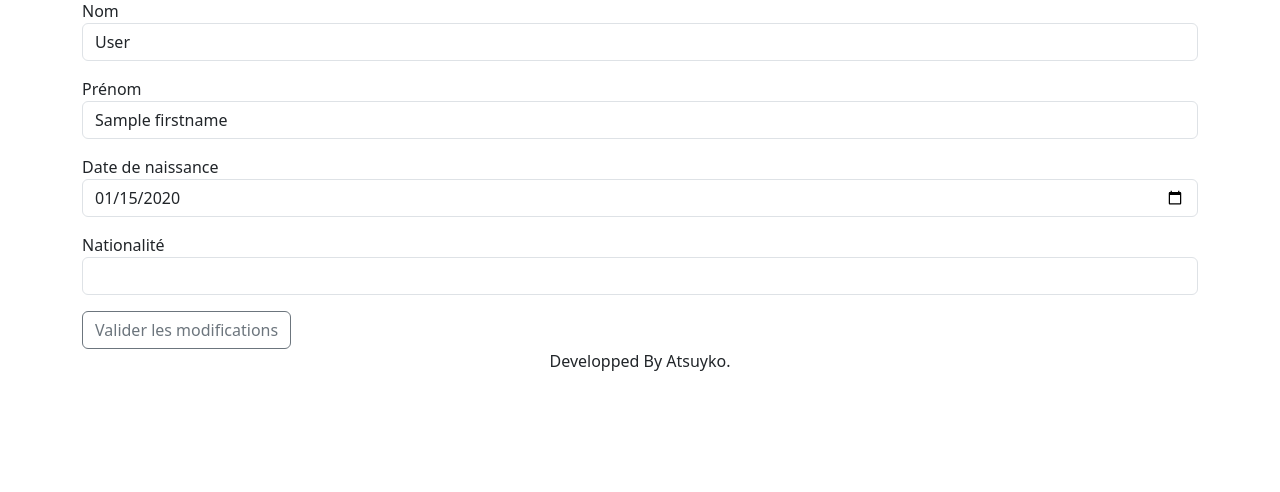
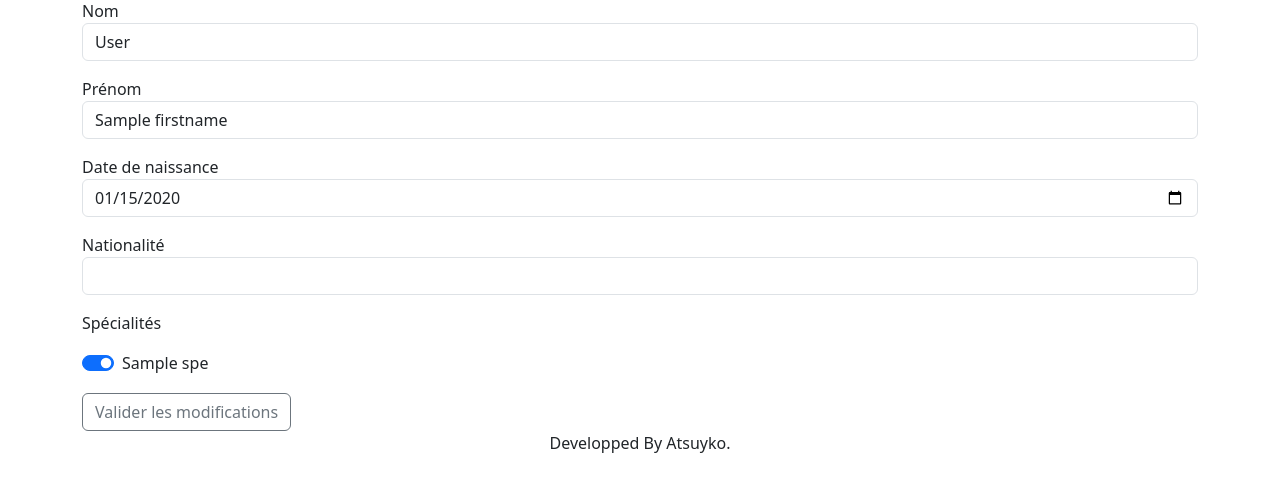
Before and after one commit to Atsuyko/SpyTricks, a PHP site: template views/agent/edit.php in a window 1280 px wide. Shown: the part 137-629 px from the top of the page. Run offline with PHP 8.4, Linux system fonts and the light colour scheme; the template is opened without the code that fills it: most values are stand-ins (such as "Sample title", 1, 10 or a date in 2020).

Commit message:
Add update for mod spe in agent_spe table

```diff
--- a/views/agent/edit.php
+++ b/views/agent/edit.php
@@ -22,5 +22,20 @@
       <?php endforeach ?>
     </select>
   </div>
-  <button type="submit" class="btn btn-outline-secondary">Valider les modifications</button>
+  <p>Spécialités</p>
+  <?php foreach ($params['specialities'] as $speciality) : ?>
+    <div class="form-check form-switch">
+      <input class="form-check-input"
+      type="checkbox"
+      value="<?= $speciality->getId() ?>"
+      id="<?= $speciality->getId() ?>"
+      name="<?= $speciality->getId() ?>"
+      <?php foreach ($params['agent']->getSpe() as $spe) {
+        echo ($speciality->getId() === $spe->getId()) ? 'checked' : '';
+      }?>>
+      <label class="form-check-label" for="<?= $speciality->getId() ?>"><?= $speciality->getSpe() ?></label>
+    </div>
+  <?php endforeach ?>
+
+  <button type="submit" class="btn btn-outline-secondary mt-3">Valider les modifications</button>
 </form>
```
Also changed, not shown: app/Controllers/AgentController.php (+10 -2 lines), app/Models/Agent.php (+17 -0 lines).
